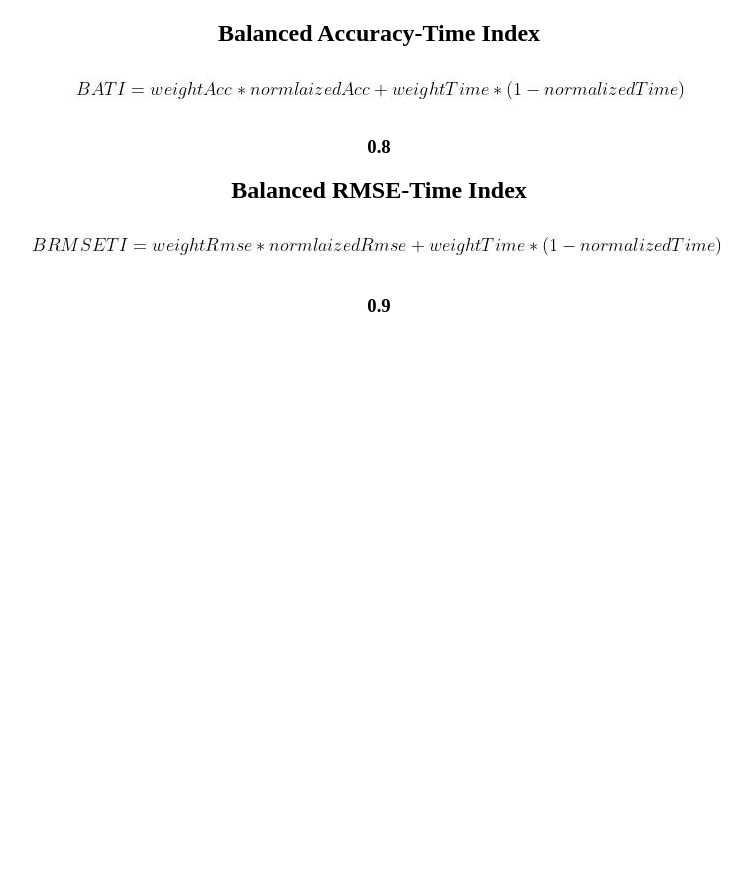
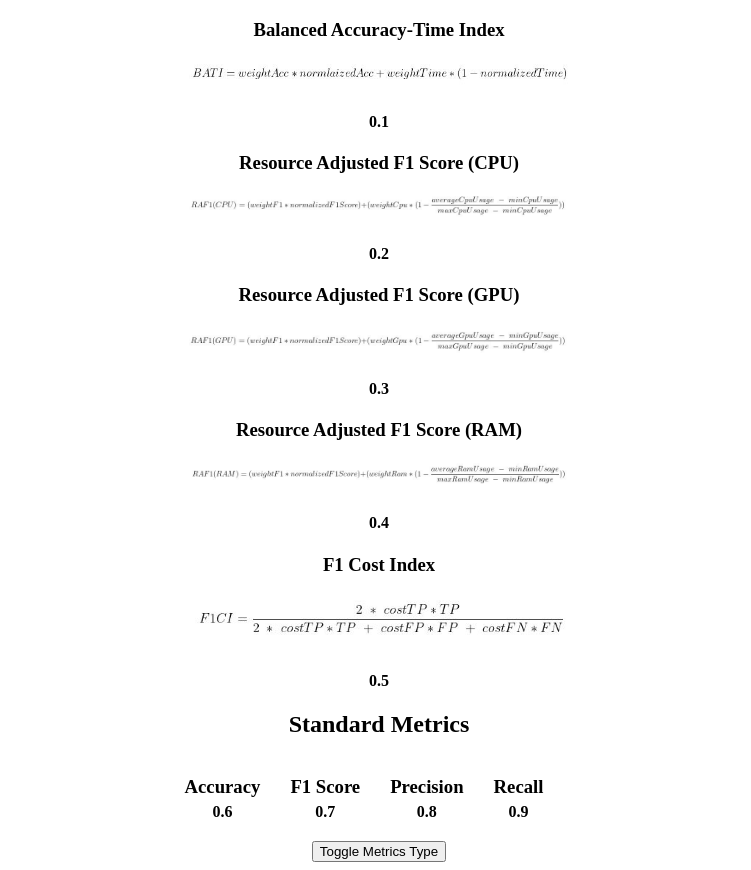
Before and after one commit to Akshay-De-Silva/FYP-Dashboard, a React (Create React App) app: page / in a window 1280 px wide. Shown: the whole page, without its empty margins (261-1012 px from the left). Before the commit the page ends 800 px from the top, so only its background shows below. Built offline with nearby package versions, Linux system fonts and the light colour scheme.

Commit message:
Result fetching + standard metrics

```diff
--- a/src/App.css
+++ b/src/App.css
@@ -1,38 +1,20 @@
 .App {
   text-align: center;
-}
 
-.App-logo {
-  height: 40vmin;
-  pointer-events: none;
-}
+  .standard-metric-container {
+    display: flex;
+    flex-wrap: wrap;
+    justify-content: center;
+  }
 
-@media (prefers-reduced-motion: no-preference) {
-  .App-logo {
-    animation: App-logo-spin infinite 20s linear;
+  .metric-name {
+    margin-bottom: 5px;
+    margin-right: 30px;
+  }
+
+  .metric-result {
+    margin-top: 0;
+    margin-bottom: 20px;
+    margin-right: 30px;
   }
 }
-
-.App-header {
-  background-color: #282c34;
-  min-height: 100vh;
-  display: flex;
-  flex-direction: column;
-  align-items: center;
-  justify-content: center;
-  font-size: calc(10px + 2vmin);
-  color: white;
-}
-
-.App-link {
-  color: #61dafb;
-}
-
-@keyframes App-logo-spin {
-  from {
-    transform: rotate(0deg);
-  }
-  to {
-    transform: rotate(360deg);
-  }
-}
--- a/src/App.tsx
+++ b/src/App.tsx
@@ -1,7 +1,23 @@
 import "./App.css";
+import { useState } from "react";
 import { Metric } from "./components/Metric";
+import result from "./result.json";
+import { StandardMetric } from "./components/StandardMetric";
+
+const Type = {
+  classification: "classification",
+  regression: "regression",
+};
 
 function App() {
+  const [metricType, setMetricType] = useState(Type.classification);
+
+  const toggleMetricsType = () => {
+    metricType === Type.classification
+      ? setMetricType(Type.regression)
+      : setMetricType(Type.classification);
+  };
+
   const imageMap: { [key: string]: string } = {
     BATI: "images/BATI.jpg",
     BRMSETI: "images/BRMSETI.jpg",
@@ -15,18 +31,166 @@ function App() {
     RMSPECI: "images/RMSPECI.jpg",
   };
 
+  const defaultResults = {
+    BATI: 0,
+    BRMSETI: 0,
+    RAF1_CPU: 0,
+    RAF1_GPU: 0,
+    RAF1_RAM: 0,
+    RARS_CPU: 0,
+    RARS_GPU: 0,
+    RARS_RAM: 0,
+    F1CI: 0,
+    RMSPECI: 0,
+    Accuracy: 0,
+    F1Score: 0,
+    Precision: 0,
+    Recall: 0,
+    MSE: 0,
+    RSME: 0,
+    MAE: 0,
+    R2: 0,
+  };
+
+  const classMetrics = [
+    {
+      name: "Balanced Accuracy-Time Index",
+      formulaImage: "BATI",
+      result: result.BATI ? result.BATI : defaultResults.BATI,
+    },
+    {
+      name: "Resource Adjusted F1 Score (CPU)",
+      formulaImage: "RAF1_CPU",
+      result: result.RAF1_CPU ? result.RAF1_CPU : defaultResults.RAF1_CPU,
+    },
+    {
+      name: "Resource Adjusted F1 Score (GPU)",
+      formulaImage: "RAF1_GPU",
+      result: result.RAF1_GPU ? result.RAF1_GPU : defaultResults.RAF1_GPU,
+    },
+    {
+      name: "Resource Adjusted F1 Score (RAM)",
+      formulaImage: "RAF1_RAM",
+      result: result.RAF1_RAM ? result.RAF1_RAM : defaultResults.RAF1_RAM,
+    },
+    {
+      name: "F1 Cost Index",
+      formulaImage: "F1CI",
+      result: result.F1CI ? result.F1CI : defaultResults.F1CI,
+    },
+  ];
+
+  const regMetrics = [
+    {
+      name: "Balanced RMSE-Time Index",
+      formulaImage: "BRMSETI",
+      result: result.BRMSETI ? result.BRMSETI : defaultResults.BRMSETI,
+    },
+    {
+      name: "Resource Adjusted R-Squared (CPU)",
+      formulaImage: "RARS_CPU",
+      result: result.RARS_CPU ? result.RARS_CPU : defaultResults.RARS_CPU,
+    },
+    {
+      name: "Resource Adjusted R-Squared (GPU)",
+      formulaImage: "RARS_GPU",
+      result: result.RARS_GPU ? result.RARS_GPU : defaultResults.RARS_GPU,
+    },
+    {
+      name: "Resource Adjusted R-Squared (RAM)",
+      formulaImage: "RARS_RAM",
+      result: result.RARS_RAM ? result.RARS_RAM : defaultResults.RARS_RAM,
+    },
+    {
+      name: "RMSPE Cost Index",
+      formulaImage: "RMSPECI",
+      result: result.RMSPECI ? result.RMSPECI : defaultResults.RMSPECI,
+    },
+  ];
+
+  // const standardClassMetrics = [
+  //   {
+  //     name: "Accuracy",
+  //     result: result.Accuracy ? result.Accuracy : defaultResults.Accuracy,
+  //   },
+  //   {
+  //     name: "F1 Score",
+  //     result: result.F1Score ? result.F1Score : defaultResults.F1Score,
+  //   },
+  //   {
+  //     name: "Precision",
+  //     result: result.Precision ? result.Precision : defaultResults.Precision,
+  //   },
+  //   {
+  //     name: "Recall",
+  //     result: result.Recall ? result.Recall : defaultResults.Recall,
+  //   },
+  // ];
+
+  // const standardRegMetrics = [
+  //   {
+  //     name: "Mean Squared Error",
+  //     result: result.MSE ? result.MSE : defaultResults.MSE,
+  //   },
+  //   {
+  //     name: "Root Mean Squared Error",
+  //     result: result.RSME ? result.RSME : defaultResults.RSME,
+  //   },
+  //   {
+  //     name: "Mean Absolute Error",
+  //     result: result.MAE ? result.MAE : defaultResults.MAE,
+  //   },
+  //   {
+  //     name: "R-Squared",
+  //     result: result.R2 ? result.R2 : defaultResults.R2,
+  //   },
+  // ];
+
   return (
     <div className="App">
-      <Metric
-        name="Balanced Accuracy-Time Index"
-        formulaImage={imageMap["BATI"]}
-        result={0.8}
-      />
-      <Metric
-        name="Balanced RMSE-Time Index"
-        formulaImage={imageMap["BRMSETI"]}
-        result={0.9}
-      />
+      {metricType === Type.classification
+        ? classMetrics.map((metric, index) => (
+            <Metric
+              key={index}
+              name={metric.name}
+              formulaImage={imageMap[metric.formulaImage]}
+              result={metric.result}
+            />
+          ))
+        : regMetrics.map((metric, index) => (
+            <Metric
+              key={index}
+              name={metric.name}
+              formulaImage={imageMap[metric.formulaImage]}
+              result={metric.result}
+            />
+          ))}
+      {metricType === Type.classification ? (
+        <StandardMetric
+          name1="Accuracy"
+          name2="F1 Score"
+          name3="Precision"
+          name4="Recall"
+          result1={result.Accuracy ? result.Accuracy : defaultResults.Accuracy}
+          result2={result.F1Score ? result.F1Score : defaultResults.F1Score}
+          result3={
+            result.Precision ? result.Precision : defaultResults.Precision
+          }
+          result4={result.Recall ? result.Recall : defaultResults.Recall}
+        />
+      ) : (
+        <StandardMetric
+          name1="Mean Squared Error"
+          name2="Root Mean Squared Error"
+          name3="Mean Absolute Error"
+          name4="R-Squared"
+          result1={result.MSE ? result.MSE : defaultResults.MSE}
+          result2={result.RSME ? result.RSME : defaultResults.RSME}
+          result3={result.MAE ? result.MAE : defaultResults.MAE}
+          result4={result.R2 ? result.R2 : defaultResults.R2}
+        />
+      )}
+      <button onClick={toggleMetricsType}>Toggle Metrics Type</button>
     </div>
   );
 }
--- a/src/components/Metric.tsx
+++ b/src/components/Metric.tsx
@@ -5,9 +5,13 @@ export const Metric = (props: {
 }) => {
   return (
     <div>
-      <h2>{props.name}</h2>
-      <img src={props.formulaImage} alt={props.formulaImage} />
-      <h3>{props.result}</h3>
+      <h3>{props.name}</h3>
+      <img
+        src={props.formulaImage}
+        alt={props.formulaImage}
+        style={{ width: "30%", height: "auto" }}
+      />
+      <h4>{props.result}</h4>
     </div>
   );
 };
--- /dev/null
+++ b/src/components/StandardMetric.tsx
@@ -0,0 +1,36 @@
+import "../App.css";
+
+export const StandardMetric = (props: {
+  name1: string;
+  name2: string;
+  name3: string;
+  name4: string;
+  result1: number;
+  result2: number;
+  result3: number;
+  result4: number;
+}) => {
+  return (
+    <div>
+      <h2>Standard Metrics</h2>
+      <div className="standard-metric-container">
+        <div>
+          <h3 className="metric-name">{props.name1}</h3>
+          <h4 className="metric-result">{props.result1}</h4>
+        </div>
+        <div>
+          <h3 className="metric-name">{props.name2}</h3>
+          <h4 className="metric-result">{props.result2}</h4>
+        </div>
+        <div>
+          <h3 className="metric-name">{props.name3}</h3>
+          <h4 className="metric-result">{props.result3}</h4>
+        </div>
+        <div>
+          <h3 className="metric-name">{props.name4}</h3>
+          <h4 className="metric-result">{props.result4}</h4>
+        </div>
+      </div>
+    </div>
+  );
+};
--- /dev/null
+++ b/src/result.json
@@ -0,0 +1,20 @@
+{
+    "BATI": 0.1,
+    "RAF1_CPU" : 0.2,
+    "RAF1_GPU" : 0.3,
+    "RAF1_RAM" : 0.4,
+    "F1CI" : 0.5,
+    "BRMSETI" : 0.11,
+    "RARS_CPU" : 0.12,
+    "RARS_GPU" : 0.13,
+    "RARS_RAM" : 0.14,
+    "RMSPECI" : 0.15,
+    "Accuracy" : 0.6,
+    "F1Score" : 0.7,
+    "Precision" : 0.8,
+    "Recall" : 0.9,
+    "MSE" : 0.16,
+    "RSME" : 0.17,
+    "MAE" : 0.18,
+    "R2" : 0.19
+}
```
